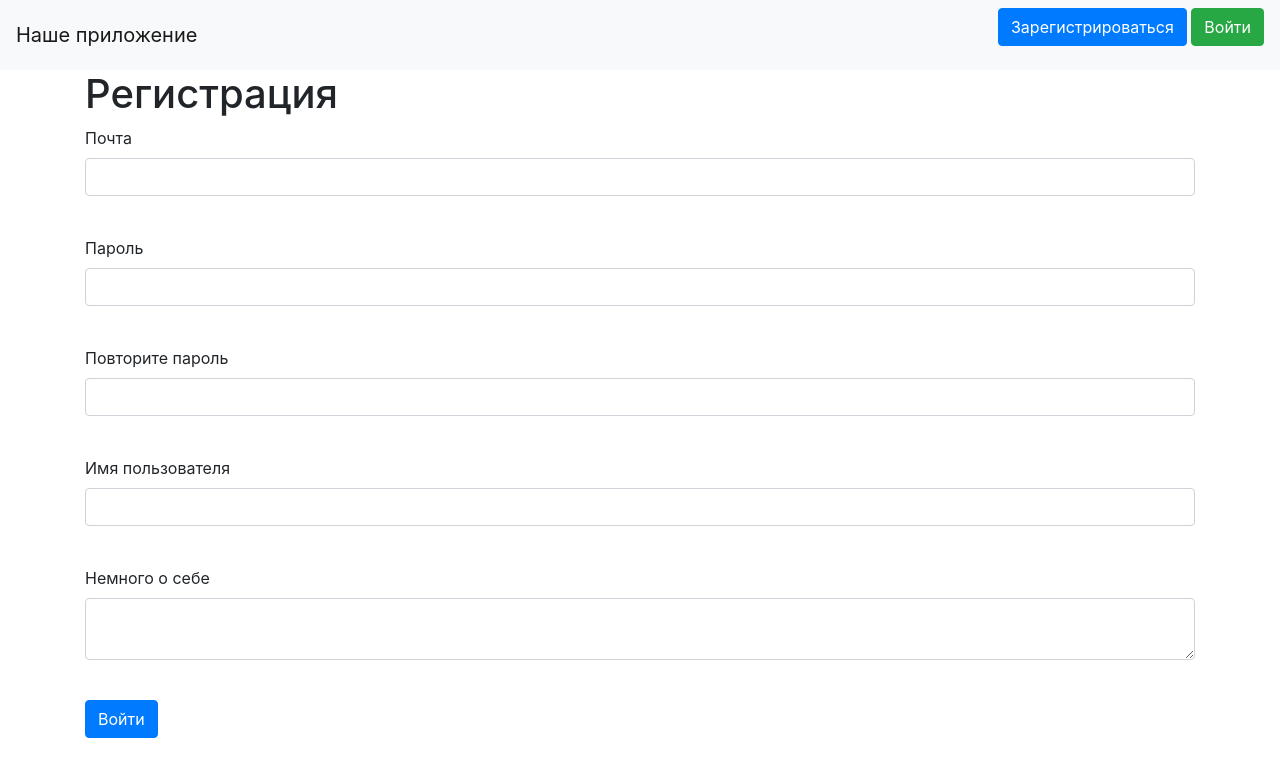
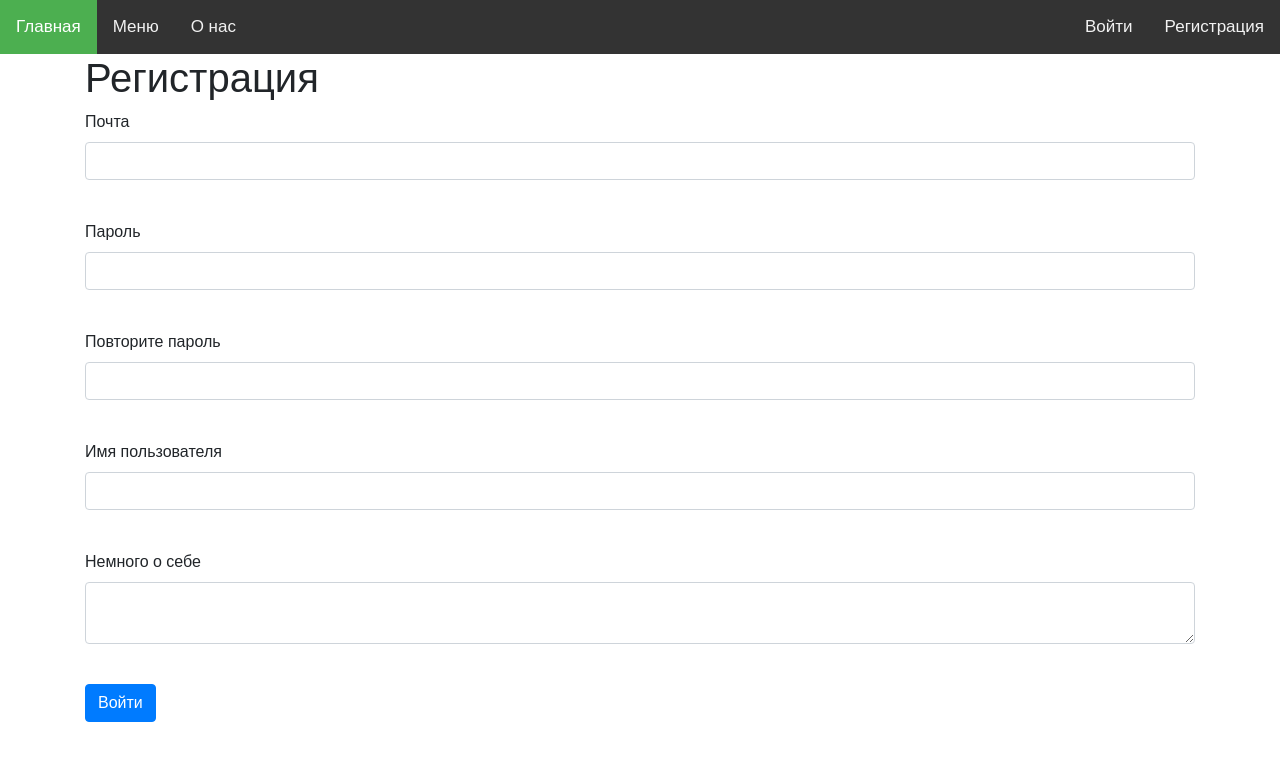
Before and after one commit to GrozaEddy/MeToo_origin, a Flask app: page /register in a window 1280 px wide. Shown: the top 777 px of the page. Run offline with Flask 2, Linux system fonts and the light colour scheme; some libraries are stand-ins or nearby versions.

Commit message:
work login and register

```diff
--- a/templates/login.html
+++ b/templates/login.html
@@ -1,4 +1,4 @@
-{% extends "base.html" %}
+{% extends "main.html" %}
 
 {% block content %}
     <h1>Авторизация</h1>
--- a/templates/main.html
+++ b/templates/main.html
@@ -1,13 +1,14 @@
-
 <!DOCTYPE html>
 <html>
     <head>
-<link rel="stylesheet" href="https://cdnjs.cloudflare.com/ajax/libs/font-awesome/4.7.0/css/font-awesome.min.css">
+        <meta name="viewport" content="width=device-width, initial-scale=1">
+        <meta charset="UTF-8">
+        <meta name="viewport" content="width=device-width, initial-scale=1, shrink-to-fit=no">
+        <link rel="stylesheet"
+          href="https://stackpath.bootstrapcdn.com/bootstrap/4.4.1/css/bootstrap.min.css"
+          integrity="sha384-Vkoo8x4CGsO3+Hhxv8T/Q5PaXtkKtu6ug5TOeNV6gBiFeWPGFN9MuhOf23Q9Ifjh"
+          crossorigin="anonymous">
     <style>
-* {
-    box-sizing: border-box;
-}
-
         body {
         margin: 0;
         }
@@ -67,7 +68,6 @@ body {
             display: block;
         }
 
-/* Create three equal columns that floats next to each other */
         .column {
             float: left;
             width: 33.33%;
@@ -89,56 +89,60 @@ body {
             background-color: #ddd;
         }
 
-/* Clear floats after the columns */
         .row:after {
             content: "";
             display: table;
             clear: both;
         }
+
+        body {
+          margin: 0;
+          font-family: Arial, Helvetica, sans-serif;
+        }
+
+        .topnav {
+          overflow: hidden;
+          background-color: #333;
+        }
+
+        .topnav a {
+          float: left;
+          color: #f2f2f2;
+          text-align: center;
+          padding: 14px 16px;
+          text-decoration: none;
+          font-size: 17px;
+        }
+
+        .topnav a:hover {
+          background-color: #ddd;
+          color: black;
+        }
+
+        .topnav a.active {
+          background-color: #4CAF50;
+          color: white;
+        }
+
+        .topnav-right {
+          float: right;
+        }
     </style>
 </head>
 <body>
-
-<div class="navbar">
-  <a href="#home">Главная</a>
-  <a href="#news">Меню</a>
-  <a href="#news">О нас</a>
-  <div class="dropdown">
-    <button class="dropbtn">Dropdown
-      <i class="fa fa-caret-down"></i>
-    </button>
-    <div class="dropdown-content">
-      <div class="header">
-        <h2>Mega Menu</h2>
-      </div>
-      <div class="row">
-        <div class="column">
-          <h3>Category 1</h3>
-          <a href="#">Link 1</a>
-          <a href="#">Link 2</a>
-          <a href="#">Link 3</a>
-        </div>
-        <div class="column">
-          <h3>Category 2</h3>
-          <a href="#">Link 1</a>
-          <a href="#">Link 2</a>
-          <a href="#">Link 3</a>
-        </div>
-        <div class="column">
-          <h3>Category 3</h3>
-          <a href="#">Link 1</a>
-          <a href="#">Link 2</a>
-          <a href="#">Link 3</a>
+<header>
+ <div class="topnav">
+   <a class="active" href="/home">Главная</a>
+   <a href="news">Меню</a>
+   <a href="about">О нас</a>
+   <div class="topnav-right">
+     <a href="login">Войти</a>
+     <a href="register">Регистрация</a>
    </div>
  </div>
-    </div>
-  </div>
-</div>
-
-<div style="padding:16px">
-  <h3>Mega Menu (Full-width dropdown in navbar)</h3>
-  <p>Hover over the "Dropdown" link to see the mega menu.</p>
-</div>
-
+</header>
+<main role="main" class="container">
+    {% block content %}{% endblock %}
+</main>
 </body>
 </html>
--- a/templates/register.html
+++ b/templates/register.html
@@ -1,4 +1,4 @@
-{% extends "base.html" %}
+{% extends "main.html" %}
 
 {% block content %}
 <h1>Регистрация</h1>
```
Also changed, not shown: db/blogs.sqlite. Lines whose indentation alone changed are shown as unchanged.
